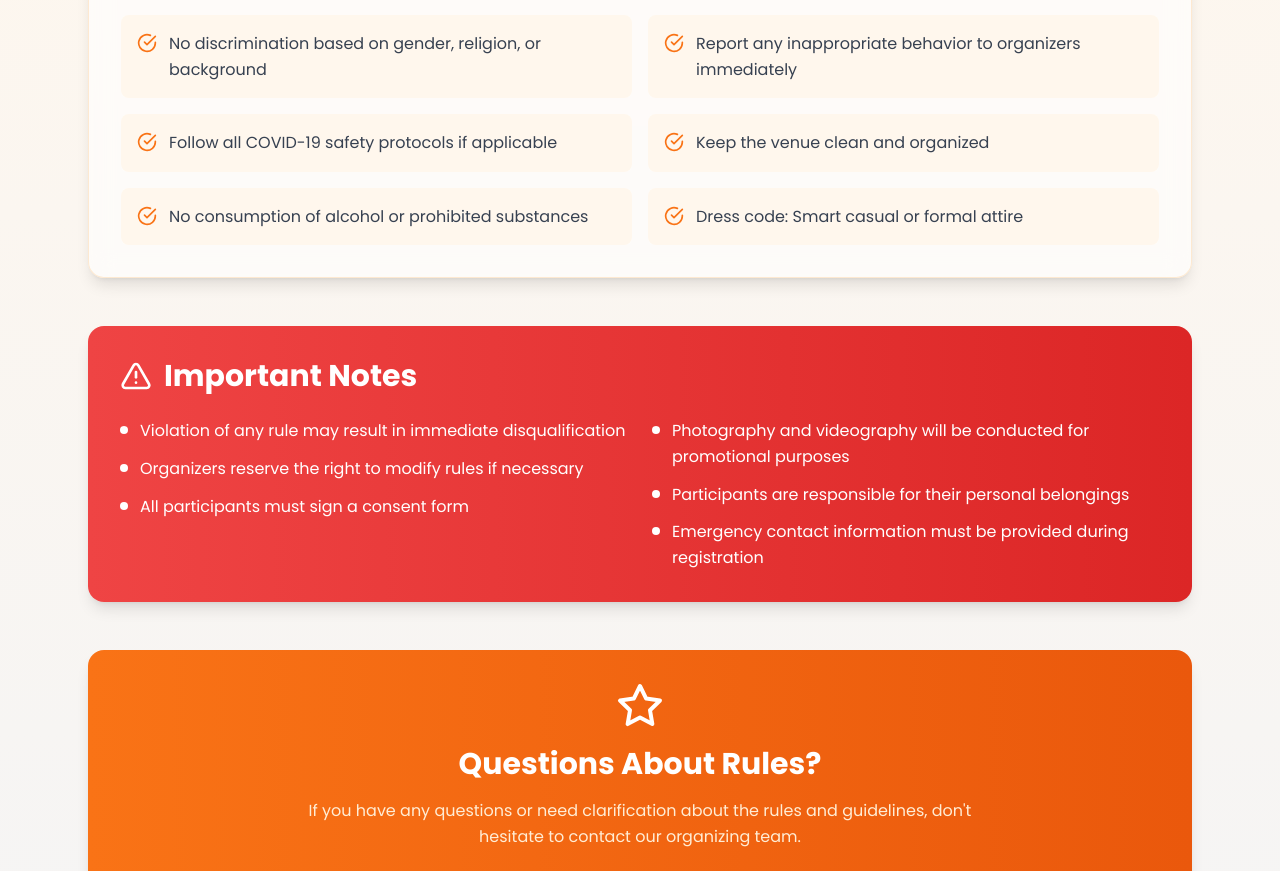
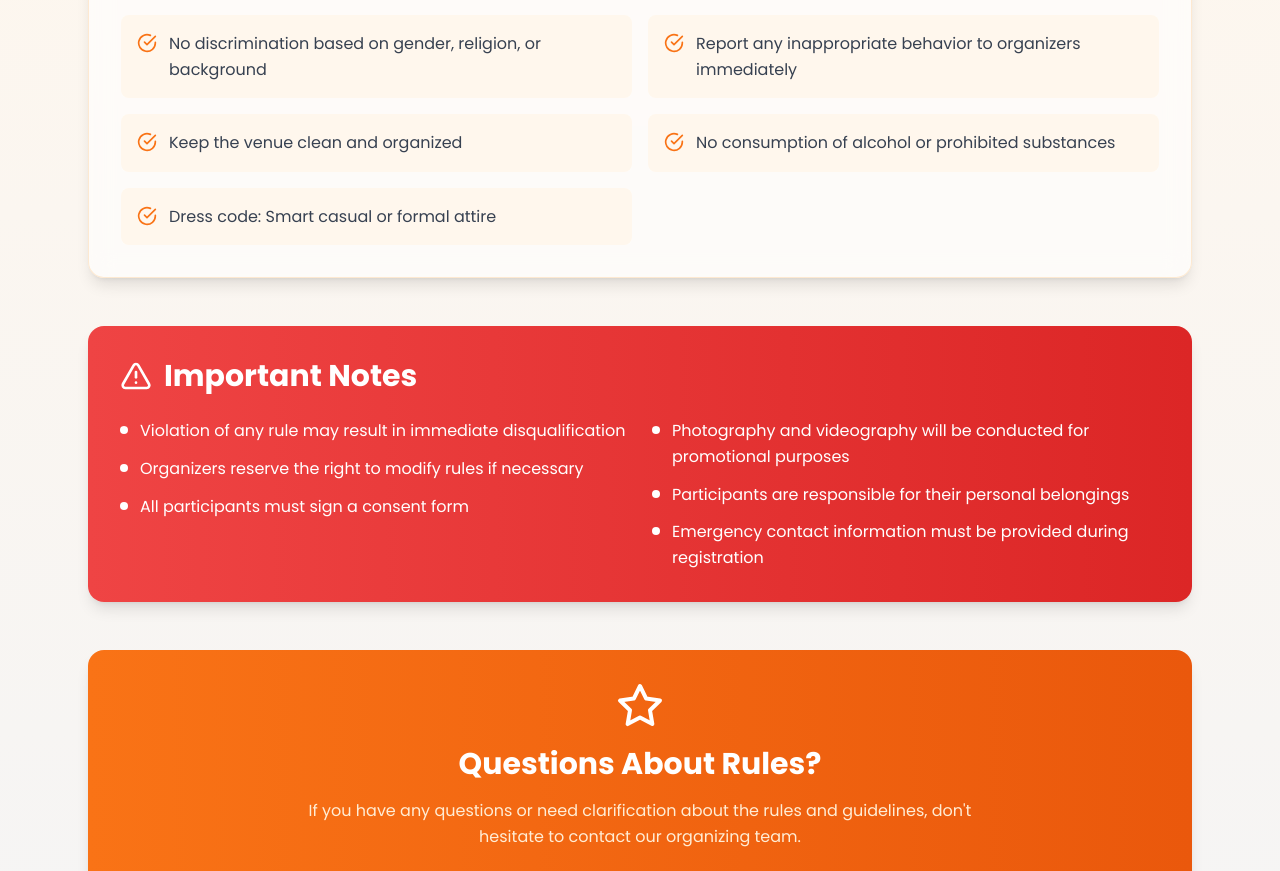
Before and after one commit to UdayKumar-git-hub/innovatex25, a React (Vite) app: page /rules in a window 1280 px wide. Shown: the part 1860-2731 px from the top of the page. Built offline with nearby package versions, Linux system fonts and the light colour scheme.

Commit message:
Updated Rules.tsx

```diff
--- a/src/pages/Rules.tsx
+++ b/src/pages/Rules.tsx
@@ -74,7 +74,6 @@ const Rules: React.FC = () => {
     "Respect diversity and promote inclusive participation",
     "No discrimination based on gender, religion, or background",
     "Report any inappropriate behavior to organizers immediately",
-    "Follow all COVID-19 safety protocols if applicable",
     "Keep the venue clean and organized",
     "No consumption of alcohol or prohibited substances",
     "Dress code: Smart casual or formal attire"
```
